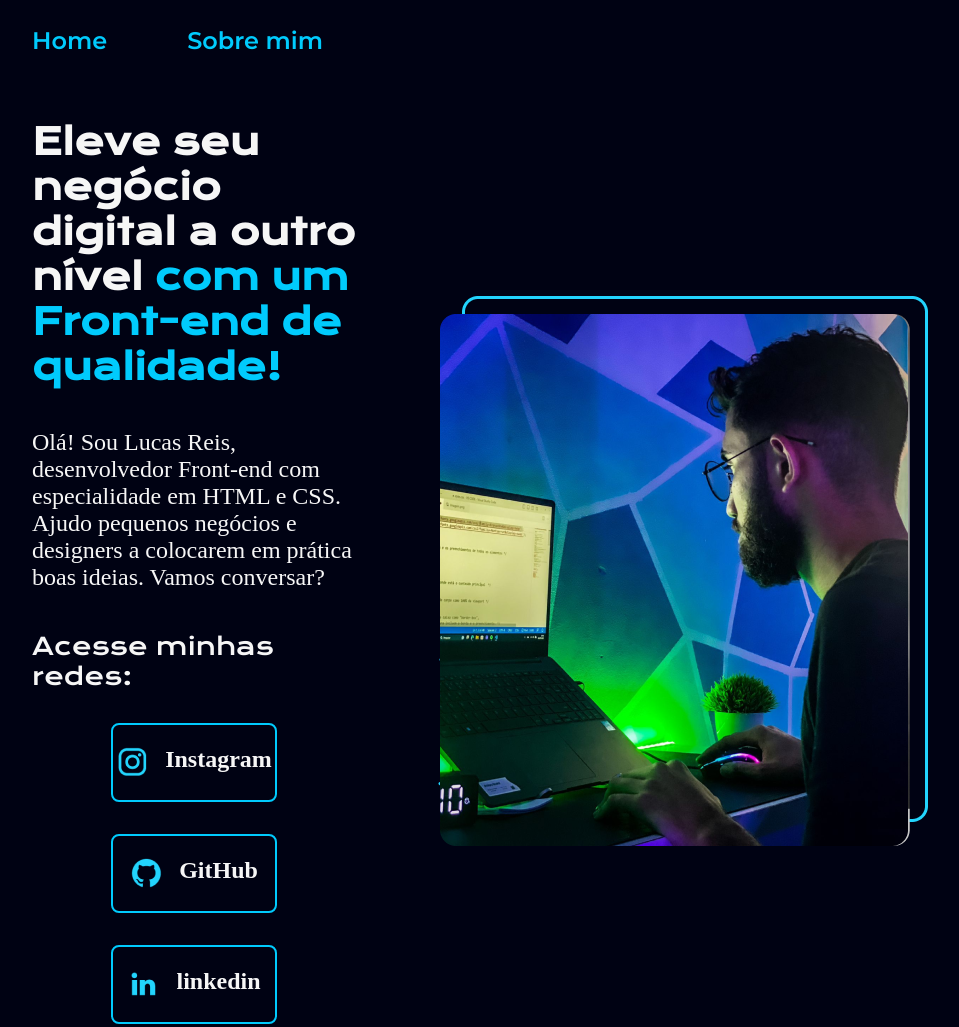
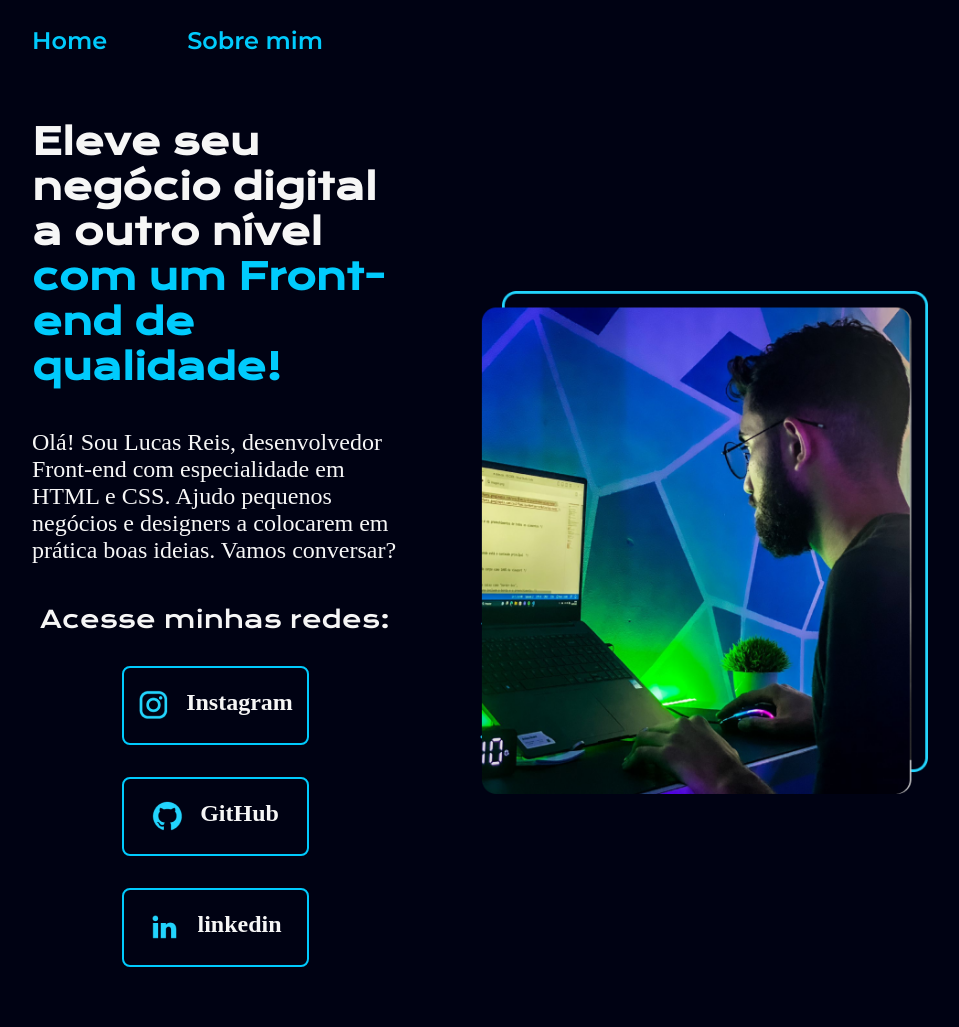
Before and after one commit to LUCASREIS0/Portfolio, a plain HTML site: page index.html in a window 1280 px wide. Shown: the top 1027 px of the page, without its empty margins (160-1119 px from the left). Drawn offline with nearby package versions, Linux system fonts and the light colour scheme.

Commit message:
Update style.css

```diff
--- a/estilos/style.css
+++ b/estilos/style.css
@@ -114,7 +114,7 @@ gap: 80px;
 
 }
 
-.apresentaçao__imagem{
+.apresentacao__imagem{
 
     width: 50%;
 
```
